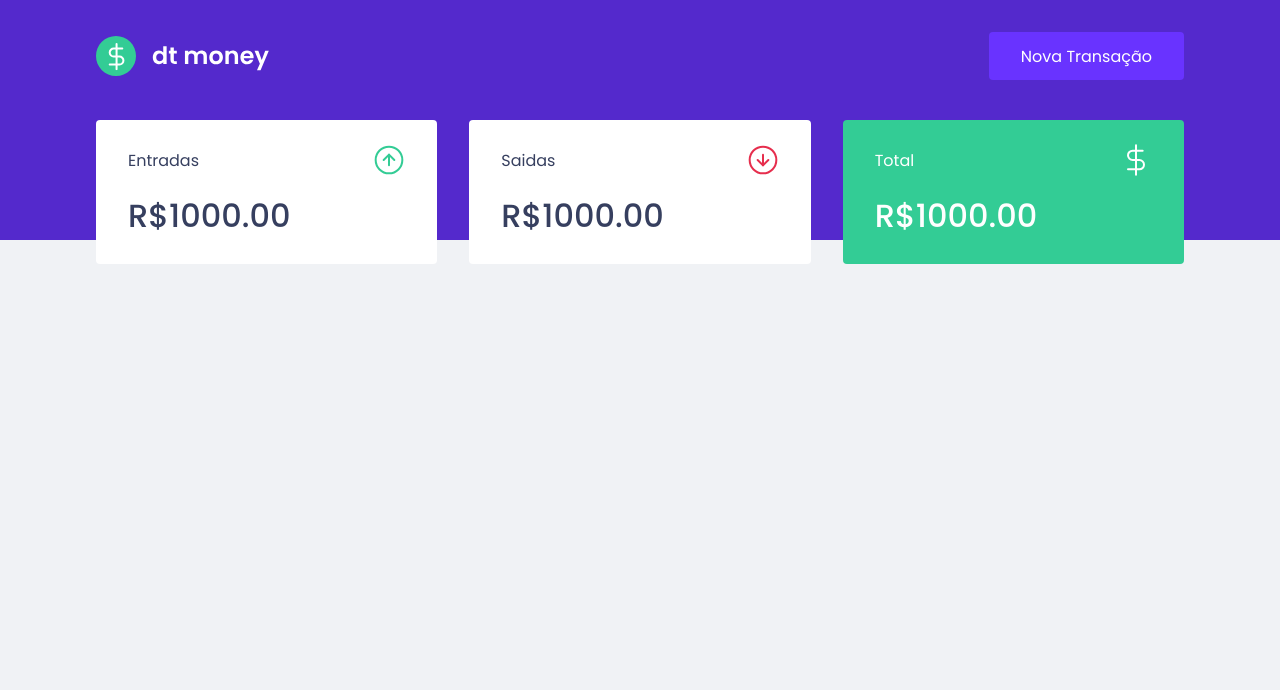
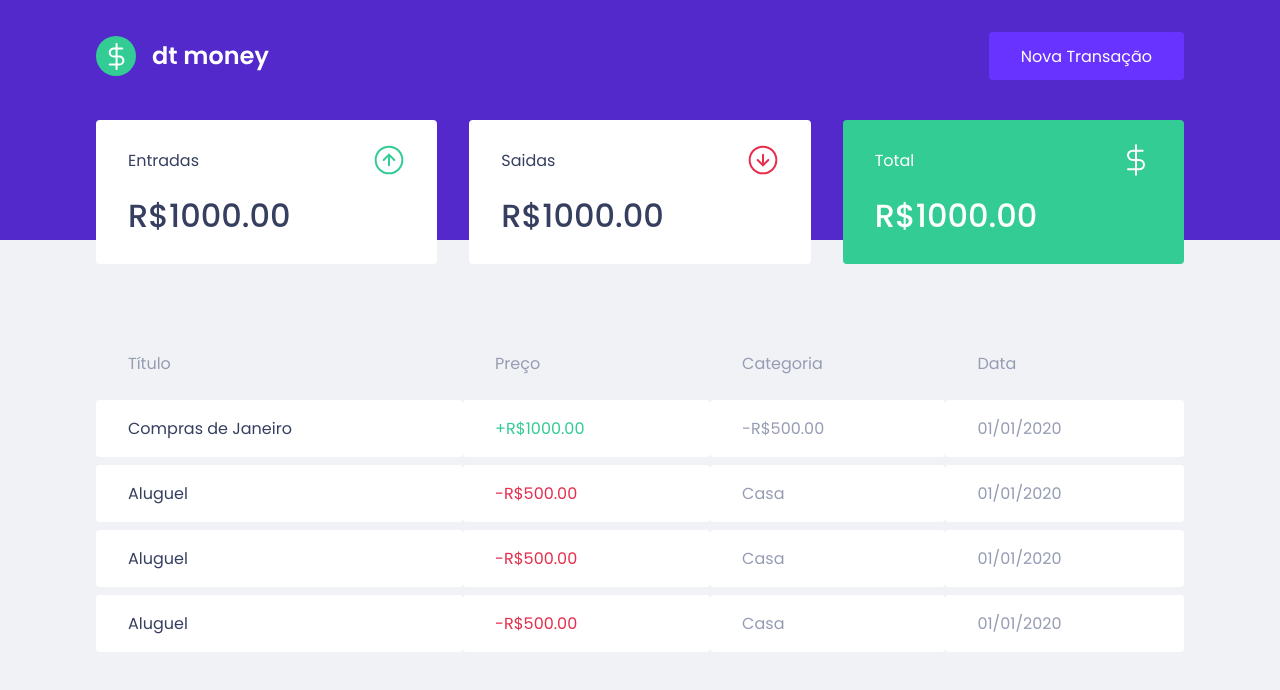
Before and after one commit to ArmandoMarioto/Chapter2-ReactJs, a React (Create React App) app in the folder dtmoney/: page / in a window 1280 px wide. Shown: the top 690 px of the page. Built offline with nearby package versions, Linux system fonts and the light colour scheme.

Commit message:
Componenete: TransactionsTable

```diff
--- a/dtmoney/src/components/Dashboard/index.tsx
+++ b/dtmoney/src/components/Dashboard/index.tsx
@@ -1,10 +1,12 @@
 import { Summary } from "../Summary";
+import { TransactionsTable } from "../TransactionsTable";
 import { Container } from "./styles";
 
 export function Dashboard() {
     return(
         <Container>
             <Summary   />
+            <TransactionsTable/>
         </Container>
     )
 };
--- /dev/null
+++ b/dtmoney/src/components/TransactionsTable/index.tsx
@@ -0,0 +1,46 @@
+import { Container } from "./styles";
+
+export function TransactionsTable() {
+    return (
+        <Container>
+            <table>
+                <thead>
+                    <tr>
+                        <th>Título</th>
+                        <th>Preço</th>
+                        <th>Categoria</th>
+                        <th>Data</th>
+                    </tr>
+                </thead>
+
+                <tbody>
+                    <tr>
+                        <td className="title">Compras de Janeiro</td>
+                        <td className="income">+R$1000.00</td>
+                        <td >-R$500.00</td>
+                        <td >01/01/2020</td>
+                    </tr>
+                    <tr>
+                        <td className="title">Aluguel</td>
+                        <td className="outcome">-R$500.00</td>
+                        <td >Casa</td>
+                        <td >01/01/2020</td>
+                    </tr>
+                    <tr>
+                        <td className="title">Aluguel</td>
+                        <td className="outcome">-R$500.00</td>
+                        <td >Casa</td>
+                        <td >01/01/2020</td>
+                    </tr>
+                    <tr>
+                        <td className="title">Aluguel</td>
+                        <td className="outcome">-R$500.00</td>
+                        <td >Casa</td>
+                        <td >01/01/2020</td>
+                    </tr>
+
+                </tbody>
+            </table>
+        </Container>
+    );
+}
--- /dev/null
+++ b/dtmoney/src/components/TransactionsTable/styles.ts
@@ -0,0 +1,37 @@
+import styled from "styled-components";
+
+export const Container = styled.div`
+margin-top: 4rem;
+
+    table {
+        width: 100%;
+        border-spacing: 0 0.5rem;
+
+        th {
+            color: var(--text-body);
+            font-weight: 400;
+            padding: 1rem 2rem;
+            text-align: left;
+            line-height: 1.5rem;
+        }
+        td {
+            padding: 1rem 2rem;
+            border: 0;
+            background: var(--shape);
+            color: var(--text-body);
+            border-radius: 0.25rem;
+
+            &:first-child {
+                color: var(--text-title);
+            }
+            &.income {
+                color: var(--green);
+
+            }
+            &.outcome {
+                color: var(--red);
+
+            }
+        }
+    }
+`;
```
